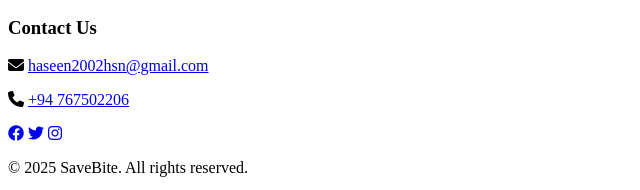
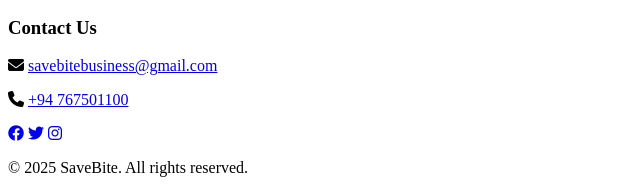
Before and after one commit to AhmedHaseen/SE4106-Web-Project, a plain HTML site: page Frontend/login.html in a window 1280 px wide. Shown: the part 677-867 px from the top of the page, 0-640 px from the left. Drawn offline with Linux system fonts and the light colour scheme.

Commit message:
Change some footer details

```diff
--- a/Frontend/login.html
+++ b/Frontend/login.html
@@ -115,13 +115,13 @@
             <h3>Contact Us</h3>
             <p>
               <i class="fas fa-envelope"></i>
-              <a href="mailto:haseen2002hsn@gmail.com">
-                haseen2002hsn@gmail.com
+              <a href="mailto:savebitebusiness@gmail.com">
+                savebitebusiness@gmail.com
               </a>
             </p>
             <p>
               <i class="fas fa-phone"></i>
-              <a href="tel:+94767502206">+94 767502206</a>
+              <a href="tel:+94767501100">+94 767501100</a>
             </p>
             <div class="social-links">
               <a href="#"><i class="fab fa-facebook"></i></a>
```
